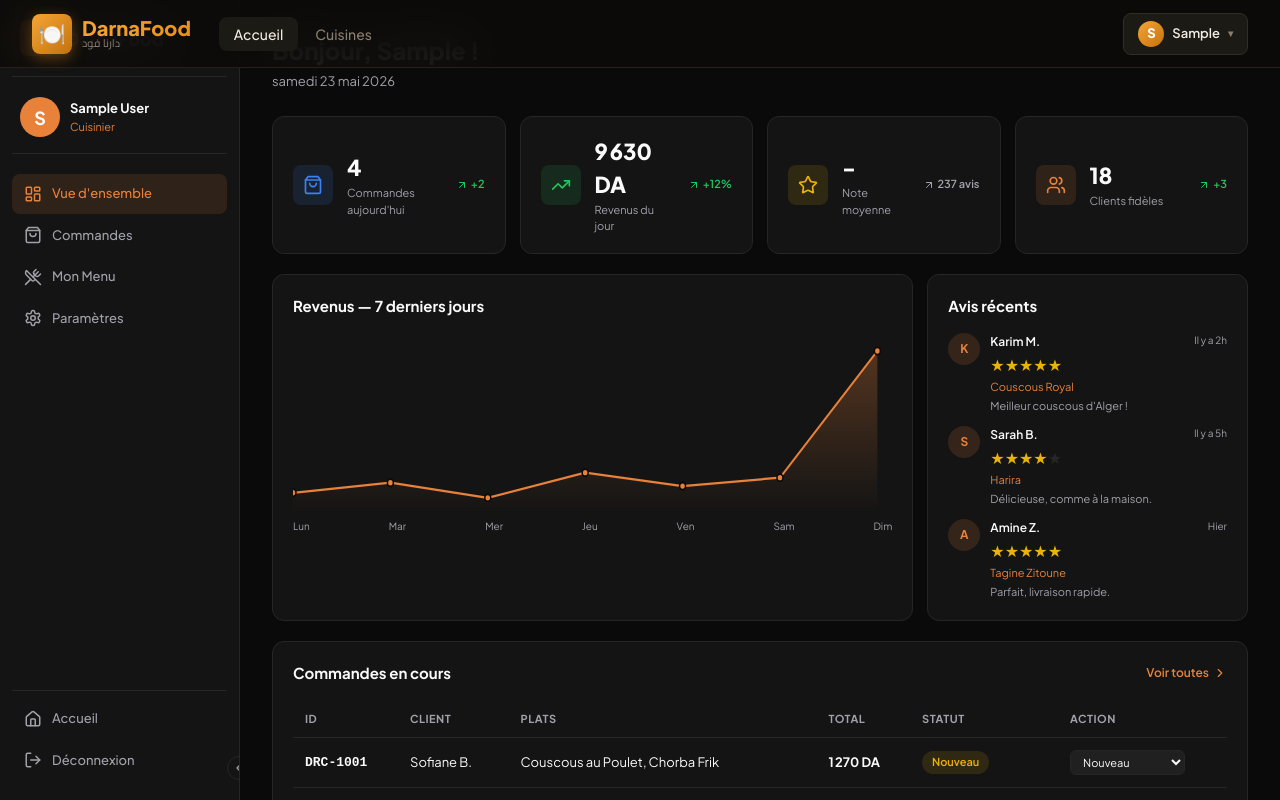
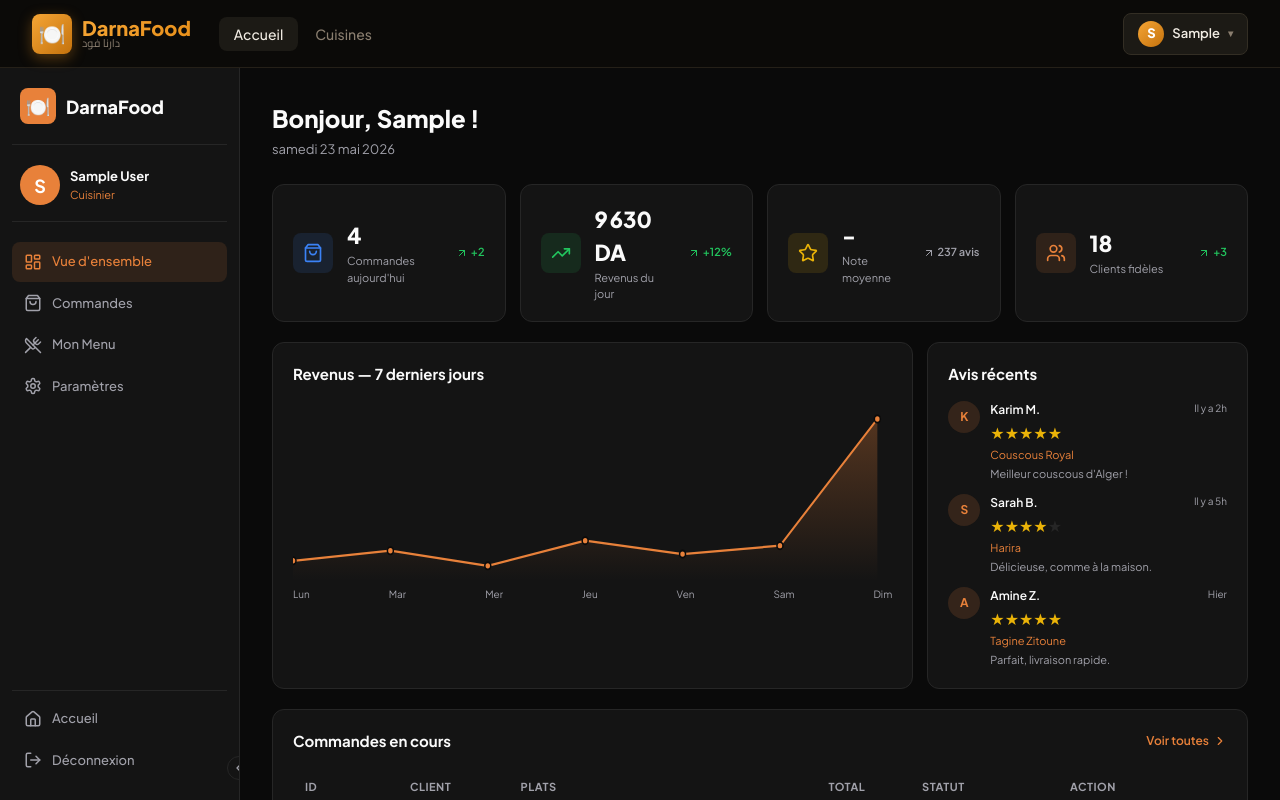
Before and after one commit to ToumiZakaria/DarnaFood, a Vue app in the folder darnafood-vue/: page /dashboard in a window 1280 px wide. Shown: the top 800 px of the page. Built offline with nearby package versions, Linux system fonts and the light colour scheme; sample sign-in values are in the browser's storage.

Commit message:
Fix navbar overlap: add padding-top:68px to dash-root, fix sidebar top/height for fixed navbar clearance

```diff
--- a/darnafood-vue/src/views/Dashboard.vue
+++ b/darnafood-vue/src/views/Dashboard.vue
@@ -70,10 +70,10 @@ function logout() {
 </template>
 
 <style scoped>
-.dash-root { display:flex; min-height:100vh; background:#0A0A0A; }
+.dash-root { display:flex; min-height:100vh; background:#0A0A0A; padding-top:68px; }
 .dash-sidebar {
   width:240px; min-width:240px; background:#141414; border-right:1px solid #262626;
-  display:flex; flex-direction:column; padding:20px 12px; position:sticky; top:0; height:100vh;
+  display:flex; flex-direction:column; padding:20px 12px; position:sticky; top:0; height:calc(100vh - 68px);
   transition:width .25s,min-width .25s;
 }
 .dash-sidebar.collapsed { width:60px; min-width:60px; }
```
